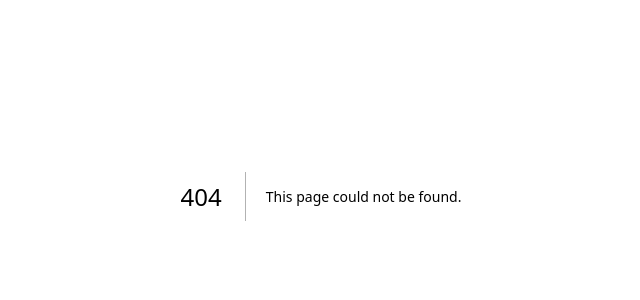
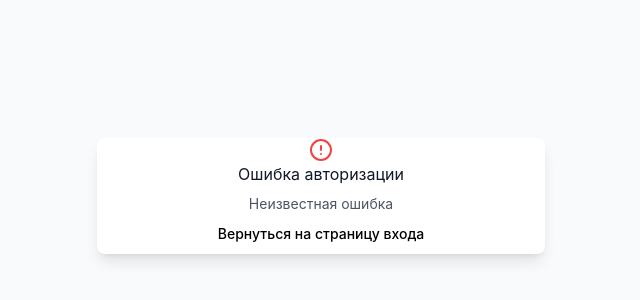
Before and after one commit to LPDWB/rwb-dashboard, a Next.js app: page /auth/error in a window 1280 px wide. Before the commit this address had no page. Shown: the part 204-504 px from the top of the page, without its empty margins (319-959 px from the left). Built offline with nearby package versions, Linux system fonts and the light colour scheme.

Commit message:
fix: подключил Tailwind через _app.js

```diff
--- /dev/null
+++ b/app/auth/error/page.tsx
@@ -0,0 +1,56 @@
+import { Metadata } from "next";
+import Link from "next/link";
+import { Button } from "@/components/ui/button";
+import { AlertCircle } from "lucide-react";
+
+export const metadata: Metadata = {
+  title: "Ошибка авторизации | RWB Dashboard",
+  description: "Страница ошибки авторизации",
+};
+
+const errorMessages: Record<string, string> = {
+  OAuthAccountNotLinked: "Эта учетная запись Google уже связана с другим пользователем",
+  OAuthSignin: "Ошибка при входе через Google",
+  OAuthCallback: "Ошибка при обработке ответа от Google",
+  OAuthCreateAccount: "Ошибка при создании учетной записи",
+  EmailCreateAccount: "Ошибка при создании учетной записи",
+  Callback: "Ошибка при обработке ответа от провайдера",
+  EmailSignin: "Ошибка при отправке email для входа",
+  CredentialsSignin: "Неверные учетные данные",
+  SessionRequired: "Требуется авторизация",
+  Default: "Неизвестная ошибка",
+};
+
+export default function AuthErrorPage({
+  searchParams,
+}: {
+  searchParams: { error?: string };
+}) {
+  const error = searchParams.error || "Default";
+  const errorMessage = errorMessages[error] || errorMessages.Default;
+
+  return (
+    <div className="min-h-screen flex items-center justify-center bg-gray-50 dark:bg-gray-900 px-4">
+      <div className="max-w-md w-full space-y-8 p-8 bg-white dark:bg-gray-800 rounded-lg shadow-lg">
+        <div className="text-center">
+          <div className="flex justify-center">
+            <AlertCircle className="h-12 w-12 text-red-500" />
+          </div>
+          <h2 className="mt-6 text-3xl font-bold text-gray-900 dark:text-white">
+            Ошибка авторизации
+          </h2>
+          <p className="mt-2 text-sm text-gray-600 dark:text-gray-400">
+            {errorMessage}
+          </p>
+        </div>
+        <div className="mt-8">
+          <Link href="/auth/signin" className="w-full">
+            <Button className="w-full">
+              Вернуться на страницу входа
+            </Button>
+          </Link>
+        </div>
+      </div>
+    </div>
+  );
+}
--- /dev/null
+++ b/components/ui/button.tsx
@@ -0,0 +1,49 @@
+import * as React from "react";
+import { cva, type VariantProps } from "class-variance-authority";
+import { cn } from "@/lib/utils";
+
+const buttonVariants = cva(
+  "inline-flex items-center justify-center rounded-md text-sm font-medium transition-colors focus-visible:outline-none focus-visible:ring-2 focus-visible:ring-offset-2 disabled:opacity-50 disabled:pointer-events-none",
+  {
+    variants: {
+      variant: {
+        default: "bg-primary text-primary-foreground hover:bg-primary/90",
+        destructive: "bg-destructive text-destructive-foreground hover:bg-destructive/90",
+        outline: "border border-input hover:bg-accent hover:text-accent-foreground",
+        secondary: "bg-secondary text-secondary-foreground hover:bg-secondary/80",
+        ghost: "hover:bg-accent hover:text-accent-foreground",
+        link: "underline-offset-4 hover:underline text-primary",
+      },
+      size: {
+        default: "h-10 py-2 px-4",
+        sm: "h-9 px-3 rounded-md",
+        lg: "h-11 px-8 rounded-md",
+      },
+    },
+    defaultVariants: {
+      variant: "default",
+      size: "default",
+    },
+  }
+);
+
+export interface ButtonProps
+  extends React.ButtonHTMLAttributes<HTMLButtonElement>,
+    VariantProps<typeof buttonVariants> {
+  asChild?: boolean;
+}
+
+const Button = React.forwardRef<HTMLButtonElement, ButtonProps>(
+  ({ className, variant, size, asChild = false, ...props }, ref) => {
+    return (
+      <button
+        className={cn(buttonVariants({ variant, size, className }))}
+        ref={ref}
+        {...props}
+      />
+    );
+  }
+);
+Button.displayName = "Button";
+
+export { Button, buttonVariants };
--- /dev/null
+++ b/lib/utils.ts
@@ -0,0 +1,6 @@
+import { type ClassValue, clsx } from "clsx";
+import { twMerge } from "tailwind-merge";
+
+export function cn(...inputs: ClassValue[]) {
+  return twMerge(clsx(inputs));
+}
```
